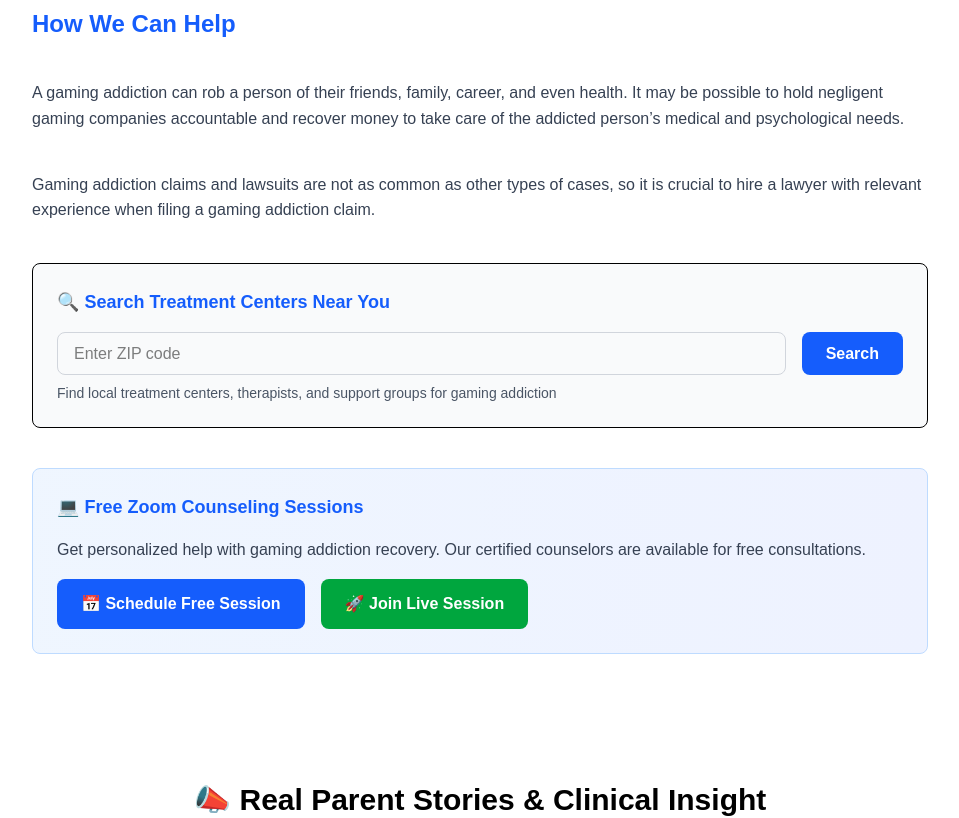
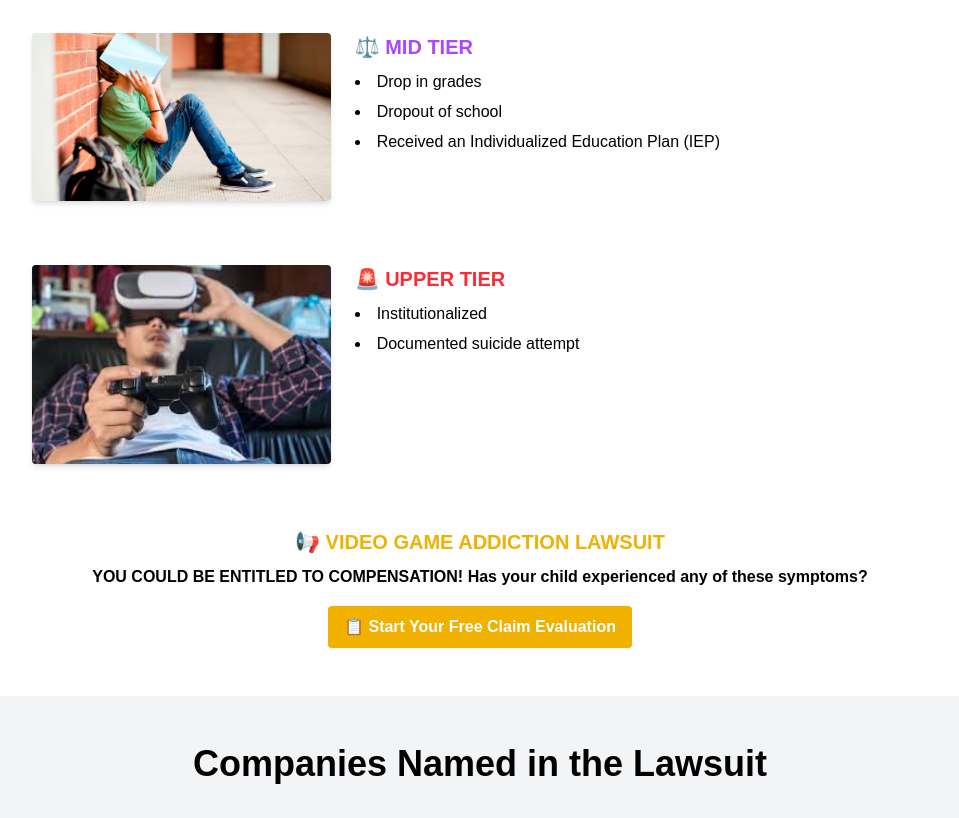
Before and after one commit to P-Paths/torc-landing, a Next.js app: page / in a window 1280 px wide. Shown: the part 1820-2638 px from the top of the page, without its empty margins (160-1119 px from the left). Built offline with nearby package versions, Linux system fonts and the light colour scheme.

Commit message:
RESTORE missing components: Add back StepGuide (tiers) and CompaniesInLawsuit (games being sued) - sorry for removing them

```diff
--- a/src/app/page.js
+++ b/src/app/page.js
@@ -3,6 +3,8 @@
 import React, { useState, Suspense } from 'react';
 import HeroSections from '../../components/HeroSections';
 import QualificationsSection from '../../components/QualificationsSection';
+import StepGuide from '../../components/StepGuide';
+import CompaniesInLawsuit from '../../components/CompaniesInLawsuit';
 import TreatmentOptionsSection from '../../components/TreatmentOptionsSection';
 import Testimonials from '../../components/Testimonials';
 import Footer from '../../components/Footer';
@@ -42,6 +44,8 @@ export default function Home() {
       <Suspense fallback={<div>Loading...</div>}>
         <QualificationsSection />
       </Suspense>
+      <StepGuide />
+      <CompaniesInLawsuit />
       <TreatmentOptionsSection />
       <Suspense fallback={<div>Loading...</div>}>
         <Testimonials />
```
